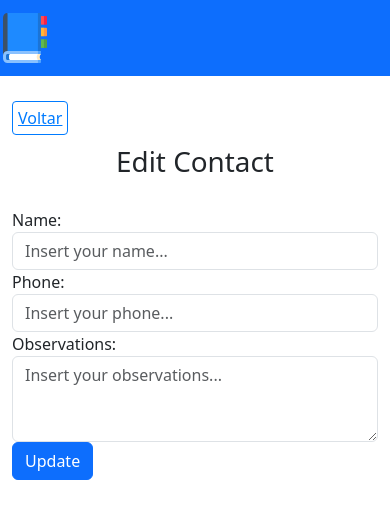
After one commit to clebersonrch/contact-list, a PHP site: page /edit.php in a window 390 px wide; the page is wider, and only the part inside the window is pictured. The commit adds this page. Shown: the top 519 px of that part. Run offline with PHP 8.4, Linux system fonts and the light colour scheme; data that the repository does not hold is empty.

Commit message:
Feat: Add edit contact page and responsive

```diff
--- a/css/style.css
+++ b/css/style.css
@@ -99,3 +99,11 @@ body {
     max-width: 500px;
     margin: 0 auto;
 }
+
+@media(max-width: 480px) {
+
+    #home-link {
+        display: none;
+    }
+
+}
--- /dev/null
+++ b/edit.php
@@ -0,0 +1,27 @@
+<?php
+    include_once("templates/header.php");
+?>
+    <div class="container">
+        <?php include_once("templates/backbtn.html"); ?>
+        <h1 id="main-title">Edit Contact</h1>
+        <form id="create-form" action="<?= $BASE_URL ?>config/process.php" method="POST">
+            <input type="hidden" name="type" value="edit">
+            <input type="hidden" name="id" value="<?= $contact['id'] ?>">
+            <div class="form-group">
+                <label for="name">Name:</label>
+                <input type="text" class="form-control" id="name" name="name" placeholder="Insert your name..." value="<?= $contact['name'] ?>" required>
+            </div>
+            <div class="form-group">
+                <label for="phone">Phone:</label>
+                <input type="text" class="form-control" id="phone" name="phone" placeholder="Insert your phone..." value="<?= $contact['phone'] ?>" required>
+            </div>
+            <div class="form-group">
+                <label for="observations">Observations:</label>
+                <textarea type="text" class="form-control" id="observations" name="observations" placeholder="Insert your observations..." rows="3"><?= $contact['observations'] ?></textarea>
+            </div>
+            <button type="submit" class="btn btn-primary">Update</button>
+        </form>
+    </div>
+<?php
+    include_once("templates/footer.php");
+?>
--- a/index.php
+++ b/index.php
@@ -24,7 +24,7 @@
                             <td scope="row"><?= $contact["phone"] ?></td>
                             <td class="actions">
                                 <a href="<?= $BASE_URL ?>show.php?id=<?= $contact["id"] ?>"><i class="fas fa-eye check-icon"></i></a>
-                                <a href="#"><i class="fas fa-edit edit-icon"></i></a>
+                                <a href="<?= $BASE_URL ?>edit.php?id=<?= $contact["id"] ?>"><i class="fas fa-edit edit-icon"></i></a>
                                 <button type="submit" class="delete-btn"><i class="fas fa-times delete-icon"></i></button>
                             </td>
                         </tr>
```
